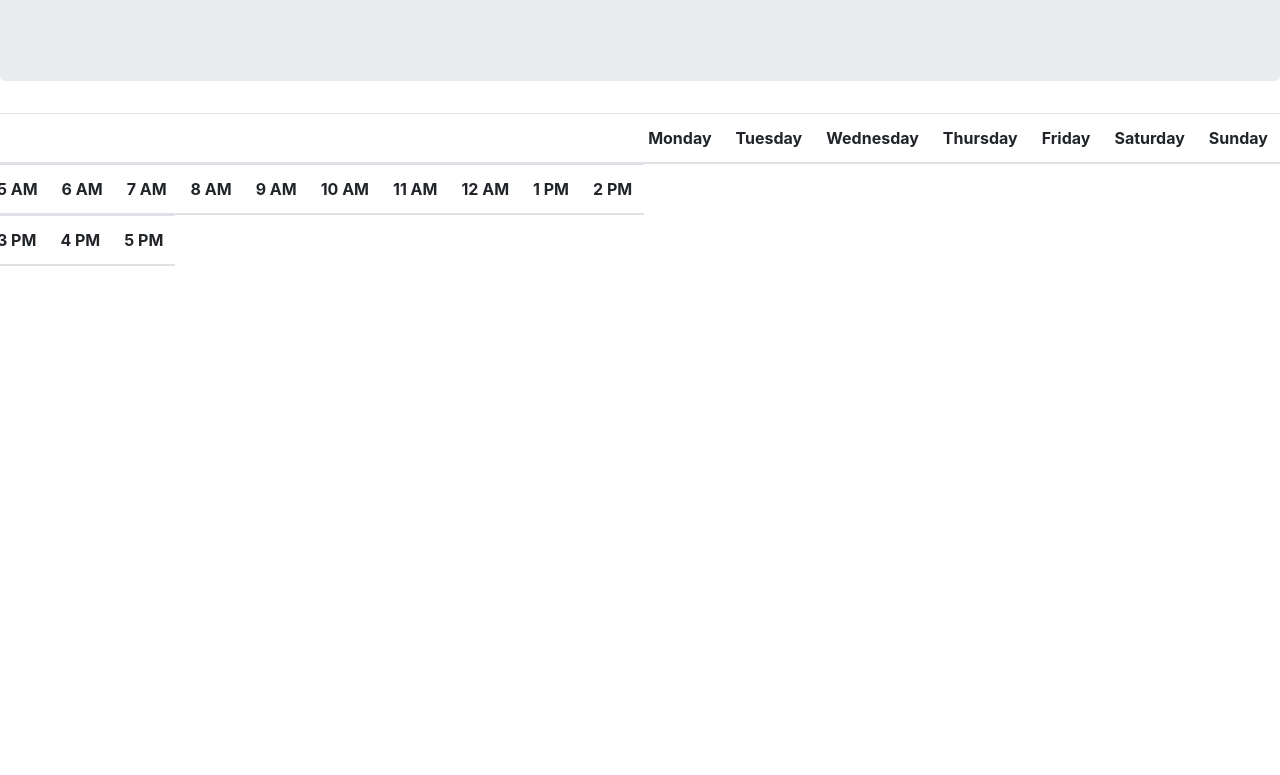
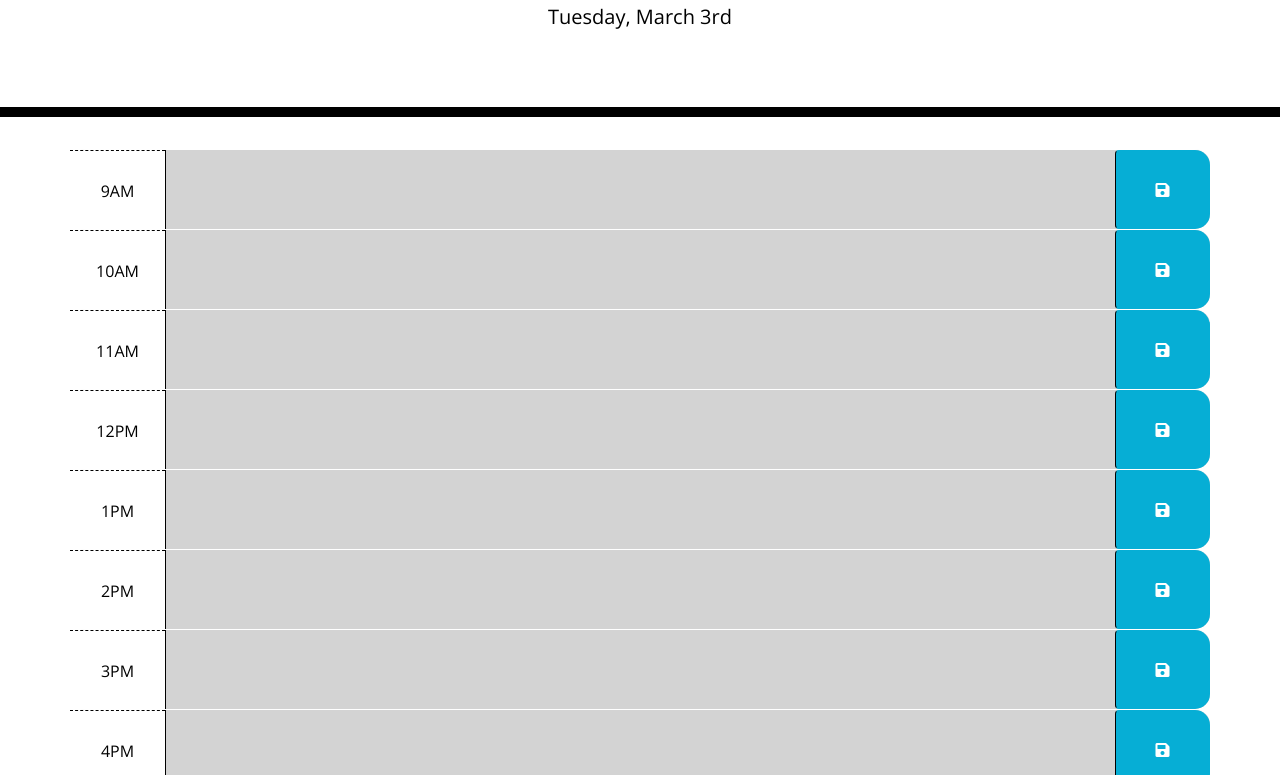
Before and after one commit to annalisamacaluso/HW-5, a plain HTML site: page index.html in a window 1280 px wide. Shown: the part 187-962 px from the top of the page. Before the commit the page ends 800 px from the top, so only its background shows below. Drawn offline with nearby package versions, Linux system fonts and the light colour scheme.

Commit message:
homework correction

```diff
--- a/index.html
+++ b/index.html
@@ -1,28 +1,14 @@
 <!DOCTYPE html>
 <html lang="en">
+
 <head>
-    <meta charset="UTF-8" />
-    <meta name="viewport" content="width=device-width, initial-scale=1.0" />
-    <meta http-equiv="X-UA-Compatible" content="ie=edge" />
-    <link
-      rel="stylesheet"
-      href="https://stackpath.bootstrapcdn.com/bootstrap/4.3.1/css/bootstrap.min.css"
-    />
-    <link
-      rel="stylesheet"
-      href="https://use.fontawesome.com/releases/v5.8.1/css/all.css"
-      integrity="sha384-50oBUHEmvpQ+1lW4y57PTFmhCaXp0ML5d60M1M7uH2+nqUivzIebhndOJK28anvf"
-      crossorigin="anonymous"
-    />
-    <link
-      href="https://fonts.googleapis.com/css?family=Open+Sans&display=swap"
-      rel="stylesheet"
-    />
-    <script src="https://code.jquery.com/jquery-3.4.1.min.js"></script>
-    <script src="https://cdnjs.cloudflare.com/ajax/libs/moment.js/2.24.0/moment.min.js"></script>
-    <script src="lib/moment/moment.min.js"></script>
-    <script src="scripts.js"></script>
-    <link rel="stylesheet" href="styles.css"/>
+  <meta charset="UTF-8">
+  <meta name="viewport" content="width=device-width, initial-scale=1.0">
+  <meta http-equiv="X-UA-Compatible" content="ie=edge">
+  <link rel="stylesheet" href="https://stackpath.bootstrapcdn.com/bootstrap/4.3.1/css/bootstrap.min.css">
+  <link rel="stylesheet" href="https://use.fontawesome.com/releases/v5.8.1/css/all.css" integrity="sha384-50oBUHEmvpQ+1lW4y57PTFmhCaXp0ML5d60M1M7uH2+nqUivzIebhndOJK28anvf" crossorigin="anonymous">
+  <link href="https://fonts.googleapis.com/css?family=Open+Sans&display=swap" rel="stylesheet">
+  <link rel="stylesheet" href="style.css">
   <title>Work Day Scheduler</title>
 </head>
 
@@ -32,51 +18,84 @@
     <p class="lead">A simple calendar app for scheduling your work day</p>
     <p id="currentDay" class="lead"></p>
   </header>
-    <th scope="container">
-        <table class="table">
-            <thead>
-                <tr class = 'time-block'>
-                    <th scope = "col col-1"></th>
-                    <th scope = "col col-2">Monday</th>
-                    <th scope = "col col-3">Tuesday</th>
-                    <th scope = "col col-4">Wednesday</th>
-                    <th scope = "col col-5">Thursday</th>
-                    <th scope = "col col-6">Friday</th>
-                    <th scope = "col col-7">Saturday</th>
-                    <th scope = "col col-8">Sunday</th>
-                  </tr>
-                  <tr class='row'>
-                    <th scope='row row-1'>5 AM</th>
-                    <th scope='row row-2'>6 AM</th>
-                    <th scope='row row-3'>7 AM</th>
-                    <th scope='row row-4'>8 AM</th>
-                    <th scope='row row-5'>9 AM</th>
-                    <th scope='row row-6'>10 AM</th>
-                    <th scope='row row-7'>11 AM</th>
-                    <th scope='row row-8'>12 AM</th>
-                    <th scope='row row-9'>1 PM</th>
-                    <th scope='row row-10'>2 PM</th>
-                    <th scope='row row-11'>3 PM</th>
-                    <th scope='row row-12'>4 PM</th>
-                    <th scope='row row-13'>5 PM</th>
-                  </tr>
-                  <!-- <tr class = 'hour'>
-                    <td id = '1'></td>
-                    <td id = '2'></td>
-                    <td id = '3'></td>
-                    <td id = '4'></td>
-                    <td id = '5'></td>
-                    <td id = '6'></td>
-                    <td id = '7'></td>
-                    <td id = '8'></td>
-                    <td id = '9'></td>
-                    <td id = '10'></td>
-                  </tr> -->
-            </tbody>
-          </table>
+  <div class="container">
+    <div id="hour-9" class="row time-block">
+      <div class="col-md-1 hour">
+        9AM
       </div>
-    <script>
-      console.log(moment());
-    </script>
+      <textarea class="col-md-10 description">
+      </textarea>
+      <button class="btn saveBtn col-md-1"><i class="fas fa-save"></i></button>
+    </div>
+    <div id="hour-10" class="row time-block">
+      <div class="col-md-1 hour">
+        10AM
+      </div>
+      <textarea class="col-md-10 description">
+      </textarea>
+      <button class="btn saveBtn col-md-1"><i class="fas fa-save"></i></button>
+    </div>
+    <div id="hour-11" class="row time-block">
+      <div class="col-md-1 hour">
+        11AM
+      </div>
+      <textarea class="col-md-10 description">
+      </textarea>
+      <button class="btn saveBtn col-md-1"><i class="fas fa-save"></i></button>
+    </div>
+    <div id="hour-12" class="row time-block">
+      <div class="col-md-1 hour">
+        12PM
+      </div>
+      <textarea class="col-md-10 description">
+      </textarea>
+      <button class="btn saveBtn col-md-1"><i class="fas fa-save"></i></button>
+    </div>
+   <div id="hour-13" class="row time-block">
+      <div class="col-md-1 hour">
+        1PM
+      </div>
+      <textarea class="col-md-10 description">
+      </textarea>
+      <button class="btn saveBtn col-md-1"><i class="fas fa-save"></i></button>
+    </div>
+    <div id="hour-14" class="row time-block">
+      <div class="col-md-1 hour">
+        2PM
+      </div>
+      <textarea class="col-md-10 description">
+      </textarea>
+      <button class="btn saveBtn col-md-1"><i class="fas fa-save"></i></button>
+    </div>
+    <div id="hour-15" class="row time-block">
+     <div class="col-md-1 hour">
+        3PM
+      </div>
+      <textarea class="col-md-10 description">
+      </textarea>
+      <button class="btn saveBtn col-md-1"><i class="fas fa-save"></i></button>
+    </div>
+    <div id="hour-16" class="row time-block">
+      <div class="col-md-1 hour">
+        4PM
+      </div>
+      <textarea class="col-md-10 description">
+      </textarea>
+      <button class="btn saveBtn col-md-1"><i class="fas fa-save"></i></button>
+    </div>
+    <div id="hour-17" class="row time-block">
+      <div class="col-md-1 hour">
+        5PM
+      </div>
+      <textarea class="col-md-10 description">
+      </textarea>
+      <button class="btn saveBtn col-md-1"><i class="fas fa-save"></i></button>
+    </div>
+
+    <script src="https://code.jquery.com/jquery-3.4.1.min.js"></script>
+    <script src="https://cdnjs.cloudflare.com/ajax/libs/moment.js/2.24.0/moment.min.js"></script>
+
+    <script src="script.js"></script>
 </body>
+
 </html>
--- /dev/null
+++ b/script.js
@@ -0,0 +1,45 @@
+$(document).ready(function() {
+  $(".saveBtn").on("click", function() {
+    const value = $(this).siblings(".description").val();
+    const time = $(this).parent().attr("id");
+
+    localStorage.setItem(time, value);
+  });
+
+  function hourUpdater() {
+    const currentHour = moment().hours();
+
+    $(".time-block").each(function() {
+      const blockHour = parseInt($(this).attr("id").split("-")[1]);
+
+      if (blockHour < currentHour) {
+        $(this).addClass("past");
+      }
+      else if (blockHour === currentHour) {
+        $(this).removeClass("past");
+        $(this).addClass("present");
+      }
+      else {
+        $(this).removeClass("past");
+        $(this).removeClass("present");
+        $(this).addClass("future");
+      }
+    });
+  }
+
+  hourUpdater();
+
+  const interval = setInterval(hourUpdater, 15000);
+
+  $("#hour-9 .description").val(localStorage.getItem("hour-9"));
+  $("#hour-10 .description").val(localStorage.getItem("hour-10"));
+  $("#hour-11 .description").val(localStorage.getItem("hour-11"));
+  $("#hour-12 .description").val(localStorage.getItem("hour-12"));
+  $("#hour-13 .description").val(localStorage.getItem("hour-13"));
+  $("#hour-14 .description").val(localStorage.getItem("hour-14"));
+  $("#hour-15 .description").val(localStorage.getItem("hour-15"));
+  $("#hour-16 .description").val(localStorage.getItem("hour-16"));
+  $("#hour-17 .description").val(localStorage.getItem("hour-17"));
+
+  $("#currentDay").text(moment().format("dddd, MMMM Do"));
+});
--- /dev/null
+++ b/style.css
@@ -0,0 +1,71 @@
+body {
+  font-family: 'Open Sans', sans-serif;
+  font-size: 16px;
+  line-height: 1;
+}
+
+textarea{
+  background: transparent;
+  border: none;
+  resize: none;
+  color: #000000;
+  border-left: 1px solid black;
+  padding: 10px;
+}
+
+.jumbotron {
+  text-align: center;
+  background-color: transparent;
+  color: black;
+  border-radius: 0;
+  border-bottom: 10px solid black;
+}
+
+.description{
+  white-space: pre-wrap;
+}
+
+.time-block{
+  text-align: center;
+  border-radius: 15px;
+}
+
+.row {
+  white-space: pre-wrap;
+  height: 80px;
+  border-top: 1px solid white;;
+}
+
+.hour {
+  background-color: #ffffff;
+  color: #000000;
+  border-top: 1px dashed #000000;
+}
+
+.past {
+  background-color: #d3d3d3;
+  color: white;
+}
+
+.present {
+  background-color: #ff6961;
+  color: white;
+}
+
+.future {
+  background-color: #77dd77;
+  color: white;
+}
+
+.saveBtn {
+  border-left: 1px solid black;
+  border-top-right-radius: 15px;
+  border-bottom-right-radius: 15px;
+  background-color: #06AED5;
+  color: white;
+}
+
+.saveBtn i:hover {
+  font-size: 20px;
+  transition: all .3s ease-in-out;
+}
```
Lines whose indentation alone changed are shown as unchanged.
